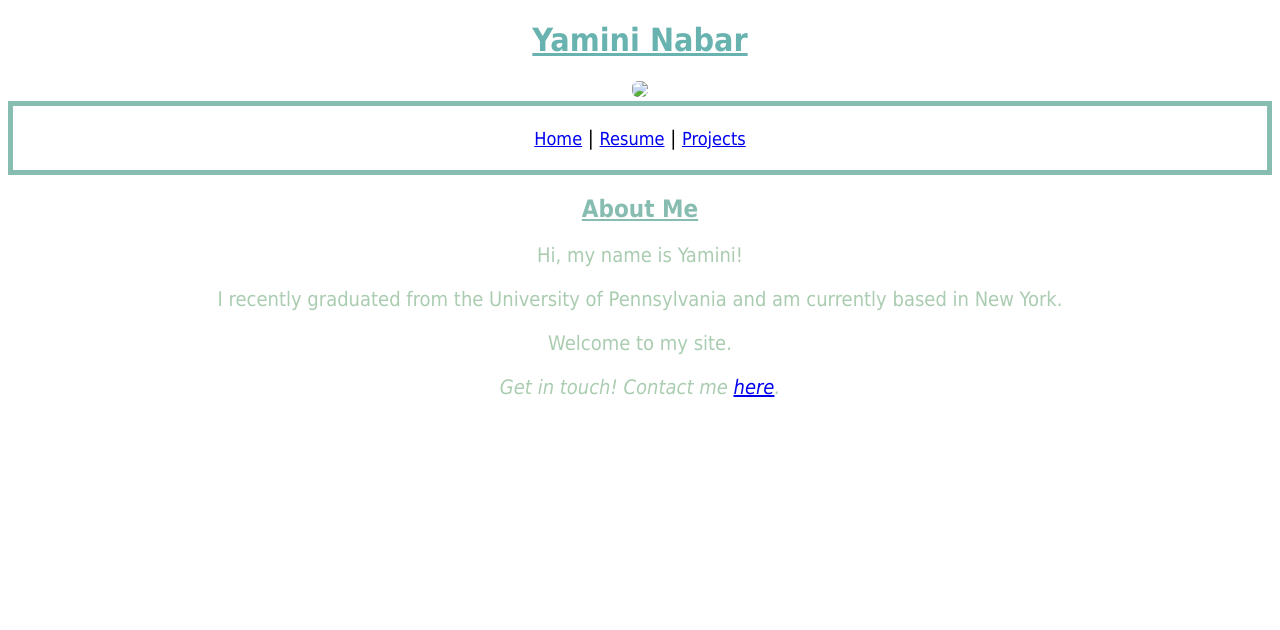
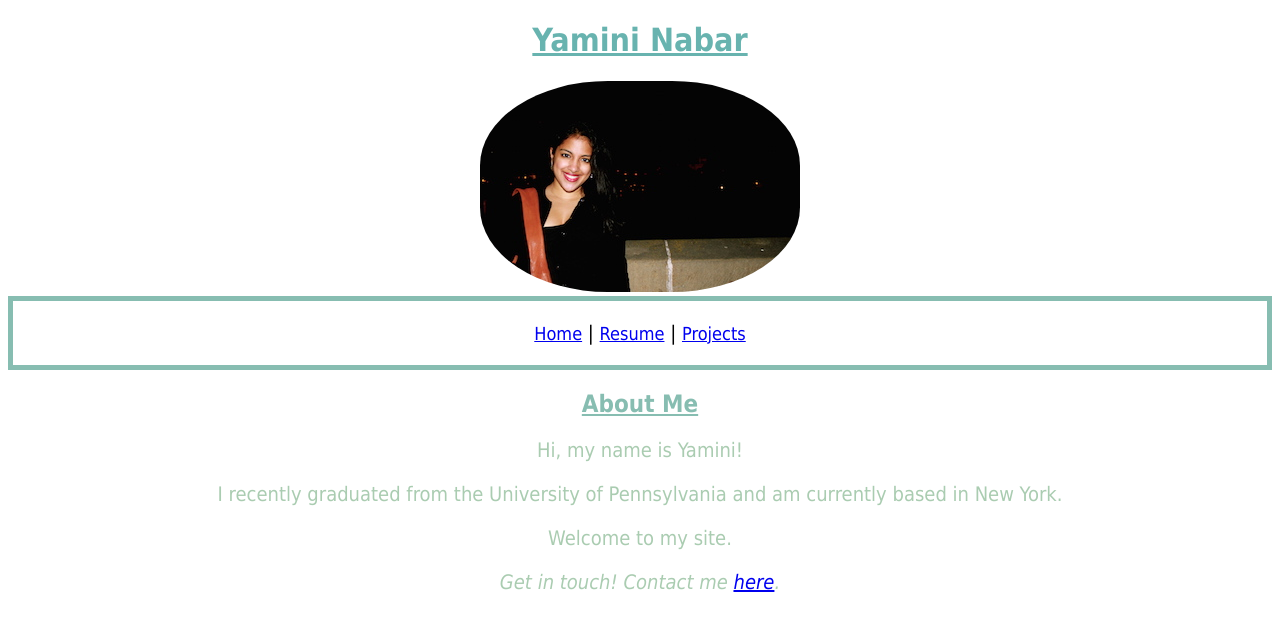
Before and after one commit to ynabar/ynabar.github.io, a plain HTML site: page yamini-3/index.html in a window 1280 px wide. Drawn offline with Linux system fonts and the light colour scheme.

Commit message:
Changing image path

```diff
--- a/yamini-3/index.html
+++ b/yamini-3/index.html
@@ -11,7 +11,7 @@
 <body>
 
 <h1> Yamini Nabar </h1>
-<img id="personal" src="file://localhost/Users/ynabar/Documents/Personal/FEWD/ynabar.github.io/yamini-3/images/img_1441.jpg">
+<img id="personal" src="https://ynabar.github.io/yamini-3/images/img_1441.jpg">
 
 
 <div class="navigator">
```
